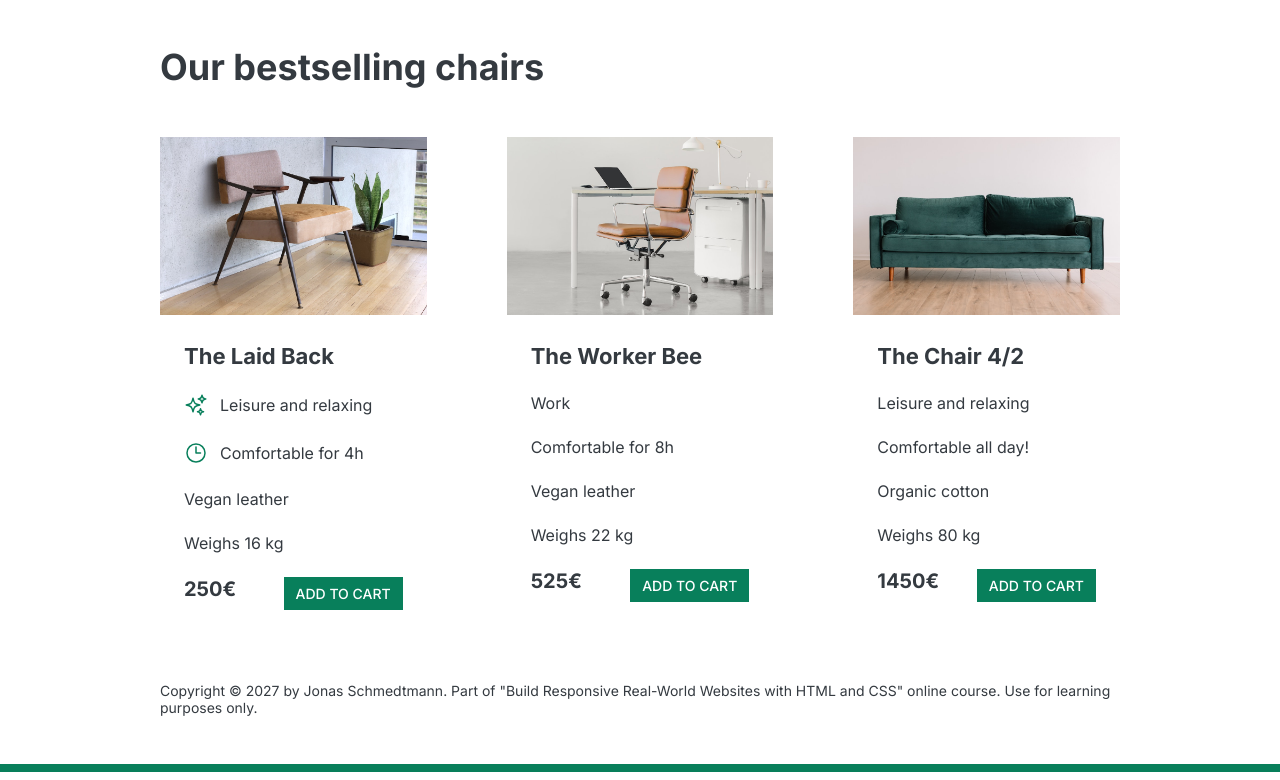
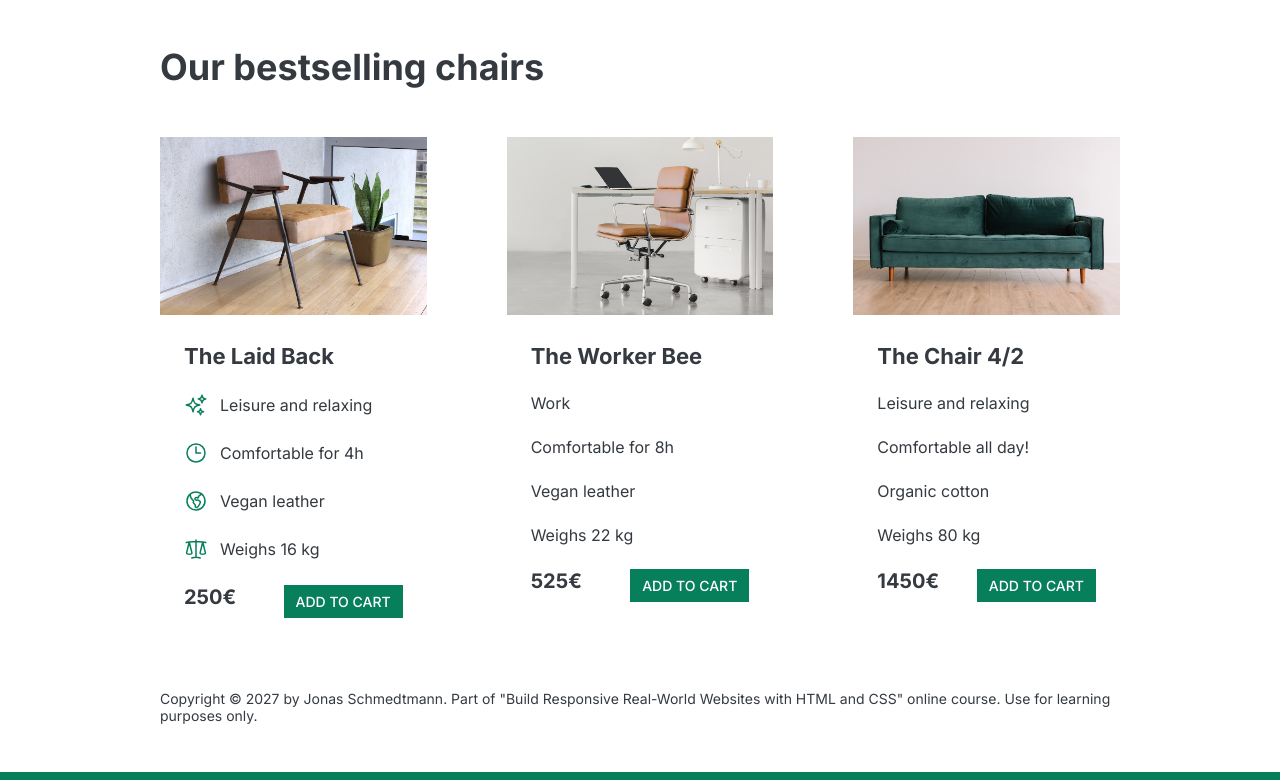
Before and after one commit to emmanuelkamala/salum-emmanuel-project, a plain HTML site: page index.html in a window 1280 px wide. Shown: the part 1150-1930 px from the top of the page. Drawn offline with Linux system fonts and the light colour scheme.

Commit message:
Learning about icons'

```diff
--- a/index.html
+++ b/index.html
@@ -111,9 +111,17 @@ wght@0,100;0,200;0,300;0,400;0,500;1,100;1,200;1,300;1,400&family=Roboto:ital,wg
                   <span>Comfortable for 4h</span>
                 </li>
                 <li>
+                  <svg xmlns="http://www.w3.org/2000/svg" fill="none" viewBox="0 0 24 24" stroke-width="1.5" stroke="currentColor" class="chair-icon">
+                    <path stroke-linecap="round" stroke-linejoin="round" d="M6.115 5.19l.319 1.913A6 6 0 008.11 10.36L9.75 12l-.387.775c-.217.433-.132.956.21 1.298l1.348 1.348c.21.21.329.497.329.795v1.089c0 .426.24.815.622 1.006l.153.076c.433.217.956.132 1.298-.21l.723-.723a8.7 8.7 0 002.288-4.042 1.087 1.087 0 00-.358-1.099l-1.33-1.108c-.251-.21-.582-.299-.905-.245l-1.17.195a1.125 1.125 0 01-.98-.314l-.295-.295a1.125 1.125 0 010-1.591l.13-.132a1.125 1.125 0 011.3-.21l.603.302a.809.809 0 001.086-1.086L14.25 7.5l1.256-.837a4.5 4.5 0 001.528-1.732l.146-.292M6.115 5.19A9 9 0 1017.18 4.64M6.115 5.19A8.965 8.965 0 0112 3c1.929 0 3.716.607 5.18 1.64" />
+                  </svg>
+
                   <span>Vegan leather</span>
                 </li>
                 <li>
+                  <svg xmlns="http://www.w3.org/2000/svg" fill="none" viewBox="0 0 24 24" stroke-width="1.5" stroke="currentColor" class="chair-icon">
+                    <path stroke-linecap="round" stroke-linejoin="round" d="M12 3v17.25m0 0c-1.472 0-2.882.265-4.185.75M12 20.25c1.472 0 2.882.265 4.185.75M18.75 4.97A48.416 48.416 0 0012 4.5c-2.291 0-4.545.16-6.75.47m13.5 0c1.01.143 2.01.317 3 .52m-3-.52l2.62 10.726c.122.499-.106 1.028-.589 1.202a5.988 5.988 0 01-2.031.352 5.988 5.988 0 01-2.031-.352c-.483-.174-.711-.703-.59-1.202L18.75 4.971zm-16.5.52c.99-.203 1.99-.377 3-.52m0 0l2.62 10.726c.122.499-.106 1.028-.589 1.202a5.989 5.989 0 01-2.031.352 5.989 5.989 0 01-2.031-.352c-.483-.174-.711-.703-.59-1.202L5.25 4.971z" />
+                  </svg>
+
                   <span>Weighs 16 kg</span>
                 </li>
               </ul>
```
